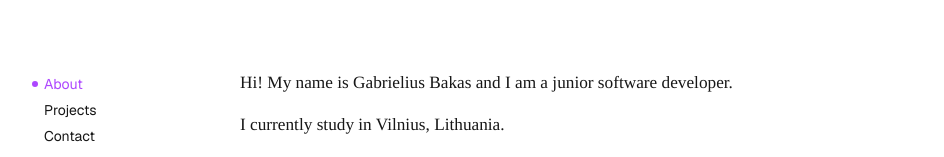
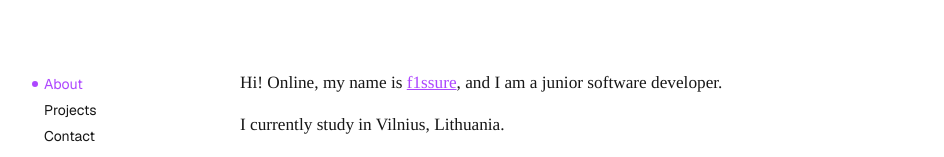
Before and after one commit to f1ssure/f1ssure.github.io, a Next.js app in the folder next-portfolio/: page / in a window 1280 px wide. Shown: the part 170-327 px from the top of the page, without its empty margins (90-1034 px from the left). Built offline with nearby package versions, Linux system fonts and the light colour scheme.

Commit message:
visual changes, add custom email, make GitHub links open in new tabs

```diff
--- a/next-portfolio/app/contact/page.tsx
+++ b/next-portfolio/app/contact/page.tsx
@@ -62,21 +62,21 @@ export default function Contact() {
               <div className='flex flex-col gap-5 w-4/5 text-sm'>
                 <label>
                   Email:
-                  <Field className='w-full px-2 py-1 rounded-lg border border-zinc-300/50 outline-none focus:border-zinc-500/75 dark:focus:border-zinc-300/25 shadow-xs shadow-zinc-400 dark:shadow-none text-sm mt-2' type='email' name='email' placeholder='Enter your email address' />
+                  <Field className='w-full px-2 py-1 rounded-lg border border-zinc-300/25 outline-none focus:border-zinc-500/75 dark:focus:border-zinc-300/50 shadow-xs shadow-zinc-400 dark:shadow-none text-sm mt-2' type='email' name='email' placeholder='Enter your email address' />
                   <div className='text-purple-500 text-xs h-1.5'>
                     <ErrorMessage name='email'>{msg => <span>* {msg}</span>}</ErrorMessage>
                   </div>
                 </label>
                 <label>
                   Subject:
-                  <Field className='w-full px-2 py-1 rounded-lg border border-zinc-300/50 outline-none focus:border-zinc-500/75 dark:focus:border-zinc-300/25 shadow-xs shadow-zinc-400 dark:shadow-none text-sm mt-2' type='text' name='subject' placeholder='Enter subject' />
+                  <Field className='w-full px-2 py-1 rounded-lg border border-zinc-300/25 outline-none focus:border-zinc-500/75 dark:focus:border-zinc-300/50 shadow-xs shadow-zinc-400 dark:shadow-none text-sm mt-2' type='text' name='subject' placeholder='Enter subject' />
                   <div className='text-purple-500 text-xs h-1.5'>
                     <ErrorMessage name='subject'>{msg => <span>* {msg}</span>}</ErrorMessage>
                   </div>
-                </label>
+               </label>
                 <label>
                   Message:
-                  <Field className='w-full px-2 py-1 rounded-lg border border-zinc-300/50 outline-none focus:border-zinc-500/75 dark:focus:border-zinc-300/25 shadow-xs shadow-zinc-400 dark:shadow-none text-sm mt-2 h-45' as='textarea' name='text' placeholder='Your message...' />
+                  <Field className='w-full px-2 py-1 rounded-lg border border-zinc-300/25 outline-none focus:border-zinc-500/75 dark:focus:border-zinc-300/50 shadow-xs shadow-zinc-400 dark:shadow-none text-sm mt-2 h-45' as='textarea' name='text' placeholder='Your message...' />
                   <div className='text-purple-500 text-xs h-1.5'>
                     <ErrorMessage name='text'>{msg => <span>* {msg}</span>}</ErrorMessage>
                   </div>
--- a/next-portfolio/app/layout.tsx
+++ b/next-portfolio/app/layout.tsx
@@ -1,5 +1,6 @@
 import type { Metadata } from 'next';
 import { Geist, Geist_Mono, Tinos, Work_Sans } from 'next/font/google';
+import ScrollToTop from './scroll';
 import './globals.css';
 
 const geistSans = Geist({
@@ -40,6 +41,7 @@ export default function RootLayout({
         className={`${geistSans.variable} ${geistMono.variable} ${tinos.variable} ${workSans.variable} antialiased`}
       >
         <div className='flex flex-row mx-2.5 mb-40 max-w-5xl md:mt-20 lg:mt-32 lg:mx-auto'>
+          <ScrollToTop />
           {children}
         </div>
       </body>
--- a/next-portfolio/app/page.tsx
+++ b/next-portfolio/app/page.tsx
@@ -8,9 +8,9 @@ export default function Home() {
     <>
       <Menu />
       <Main className='w-2xl flex flex-col'>
-        <Paragraph>Hi! My name is Gabrielius Bakas and I am a junior software developer.</Paragraph>
+        <Paragraph>Hi! Online, my name is <Link href='https://github.com/f1ssure' target='_blank'>f1ssure</Link>, and I am a junior software developer.</Paragraph>
         <Paragraph>I currently study in Vilnius, Lithuania.</Paragraph>
-        <Paragraph>Whenever I find a free minute, I try to learn on the side of university. I enroll in various courses or read books to gain new knowledge, which I later apply in <Link href='https://github.com/f1ssure'>personal</Link> projects.</Paragraph>
+        <Paragraph>Whenever I find a free minute, I try to learn on the side of university. I enroll in various courses or read books to gain new knowledge, which I later apply in <Link href='https://github.com/f1ssure' target='_blank'>personal</Link> projects.</Paragraph>
         <Paragraph>Have an inquiry? Send me an email or contact me <Link href='/contact'>here</Link>.</Paragraph>
       </Main>
     </>
--- a/next-portfolio/app/projects/page.tsx
+++ b/next-portfolio/app/projects/page.tsx
@@ -11,7 +11,7 @@ export default function Projects() {
       <Main className='w-xl flex flex-col'>
         <Paragraph>I am quite scarce on the amount of large-scale projects I have built.</Paragraph>
         <Paragraph>Well that is except for the smaller frontend projects I had to complete in the courses I have enrolled or just for fun.</Paragraph>
-        <Paragraph>Some of them are represented in the images below and quite a lot of them are in this <Link href='https://github.com/f1ssure/Eensy-Web-Projects/tree/main'>repository</Link>.</Paragraph>
+        <Paragraph>Some of them are represented in the images below and quite a lot of them are in this <Link href='https://github.com/f1ssure/Eensy-Web-Projects/tree/main' target='_blank'>repository</Link>.</Paragraph>
         <ImageSlider />
       </Main>
     </>
--- /dev/null
+++ b/next-portfolio/app/scroll.tsx
@@ -0,0 +1,11 @@
+'use client'
+import { usePathname } from 'next/navigation';
+import { useEffect } from 'react';
+
+export default function ScrollToTop() {
+  const pathname = usePathname();
+
+  useEffect(() => {
+    window.scrollTo(0, 0);
+  }, [pathname]);
+}
--- a/next-portfolio/components/Footer.tsx
+++ b/next-portfolio/components/Footer.tsx
@@ -5,7 +5,7 @@ import Link from 'next/link';
 
 const icons = [
   {
-    href: 'mailto:gabrielius.bakas@gmail.com',
+    href: 'mailto:contact@f1ssure.com',
     icon: faEnvelope,
   },
   {
--- a/next-portfolio/components/Link.tsx
+++ b/next-portfolio/components/Link.tsx
@@ -1,12 +1,15 @@
+import Link from 'next/link';
+
 interface LinkProps {
   children: ReactNode
   href: string
+  target?: string
 };
 
-export default function Link({ href, children }: LinkProps) {
+export default function({ href, children, target }: LinkProps) {
   return (
-    <a className='text-purple-500 underline' href={href}>
+    <Link className='text-purple-500 underline' href={href} target={target} scroll={false}>
       {children}
-    </a>
+    </Link>
   );
 }
--- a/next-portfolio/components/Menu.tsx
+++ b/next-portfolio/components/Menu.tsx
@@ -43,7 +43,7 @@ export default function Menu() {
     <aside className='-ml-1.5 w-52'>
       <div className='lg:sticky lg:top-20'>
         <div className='mb-20'>
-          <div className='w-fit ml-2'>
+          <div className='w-fit ml-2 mt-0.35'>
             <Link href='/'>
               <Image src={Logo} width='36' height='36' alt='Logo' />
             </Link>
```
